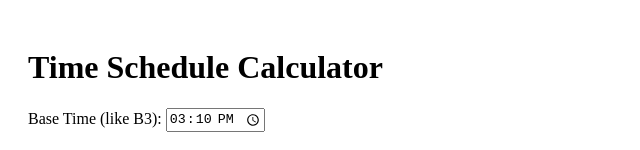
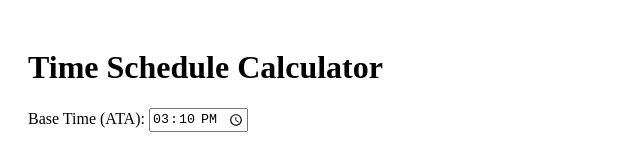
Before and after one commit to chandant55/pts-table, a React (Vite) app: page / in a window 1280 px wide. Shown: the top 150 px of the page, without its empty margins (0-640 px from the left). Built offline with nearby package versions, Linux system fonts and the light colour scheme.

Commit message:
change label

```diff
--- a/src/App.jsx
+++ b/src/App.jsx
@@ -56,7 +56,7 @@ function App() {
 
       {/* Input for base time */}
       <div>
-        <label>Base Time (like B3): </label>
+        <label>Base Time (ATA): </label>
         <input
           type="time"
           value={baseTime}
```
